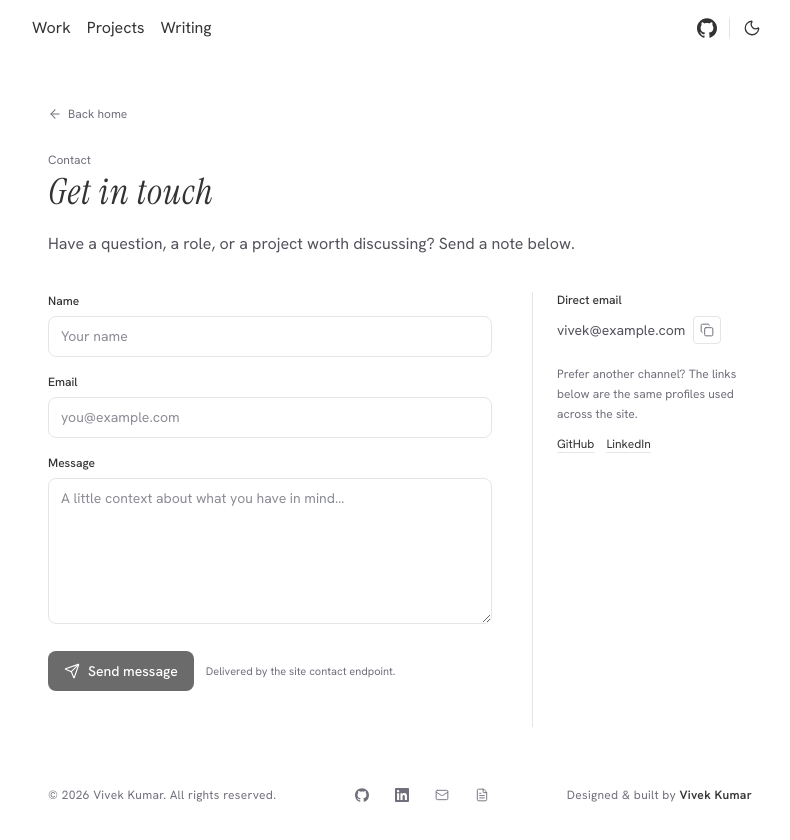
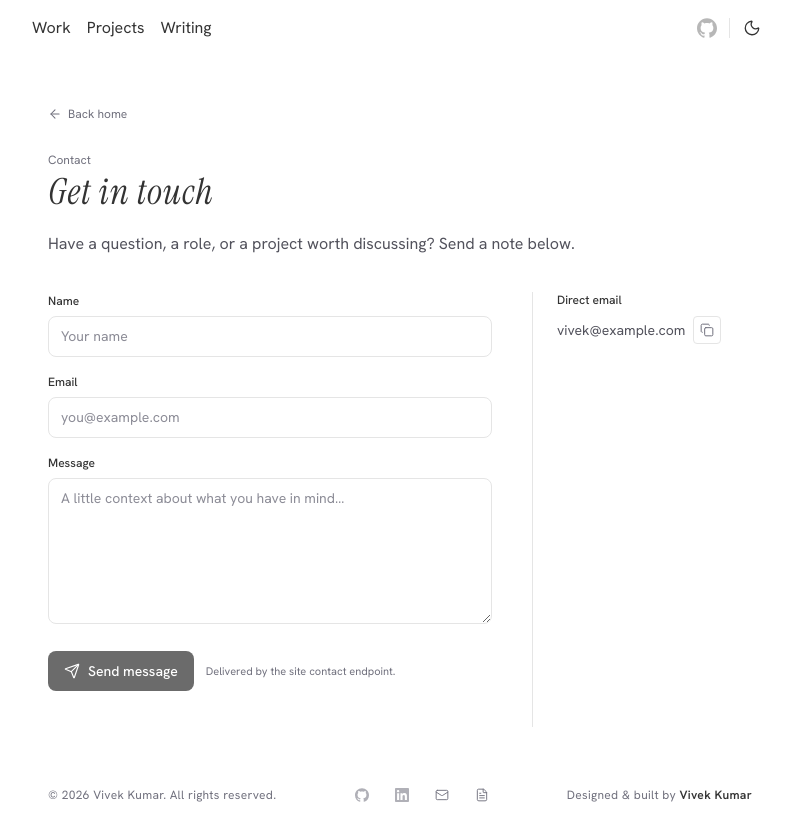
Before and after one commit to vivekxdev/Portfolio-, a React (Vite) app: page /contact in a window 1280 px wide. Shown: the top 840 px of the page, without its empty margins (240-1030 px from the left). Built offline with nearby package versions, Linux system fonts and the light colour scheme; no server answers.

Commit message:
Disable placeholder profile links and document them

```diff
--- a/scripts/qa.mjs
+++ b/scripts/qa.mjs
@@ -71,6 +71,10 @@ await check('current focus panel summarizes the real work in progress', async ()
 
 await check('no fabricated GitHub contribution heatmap is rendered', async () => {
   assert.equal(await page.locator('.contribution-cell, #activity').count(), 0)
+})
+
+await check('placeholder social profiles are disabled, not active links', async () => {
+  assert.equal(await page.locator('a[href*="github.com"], a[href*="linkedin.com"]').count(), 0)
 })
 
 await page.locator('header nav a', { hasText: 'Projects' }).click()
--- a/src/data/site.js
+++ b/src/data/site.js
@@ -20,8 +20,8 @@ export const site = {
 
   // TODO: replace these with your real details.
   email: 'vivek@example.com',
-  githubUrl: 'https://github.com/vivek-kumar',
-  linkedinUrl: 'https://www.linkedin.com/in/vivek-kumar',
+  githubUrl: '',
+  linkedinUrl: '',
   resumeUrl: '/Vivek-Kumar-Resume.pdf',
   resumeFileName: 'Vivek-Kumar-Resume.pdf',
 
```
Also changed, not shown: 1 other file (tests, documents, lock files or other folders).
